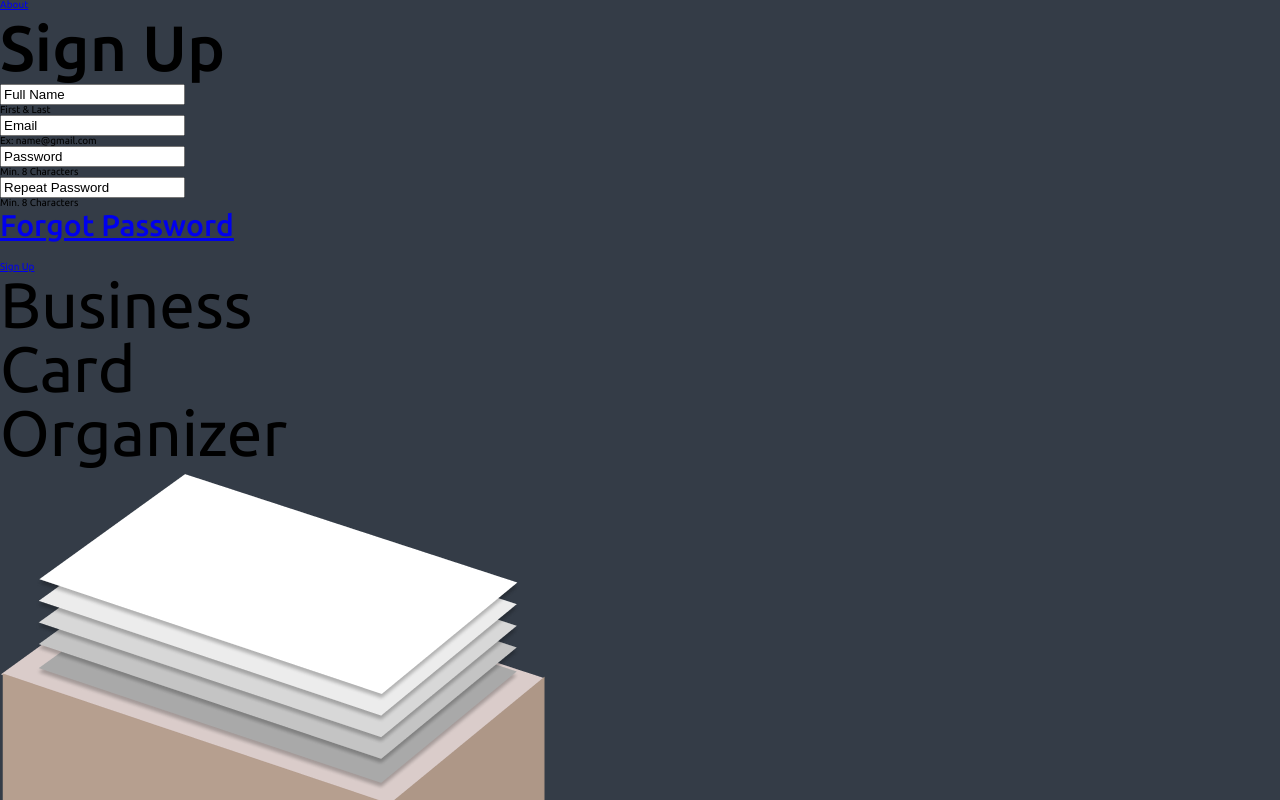
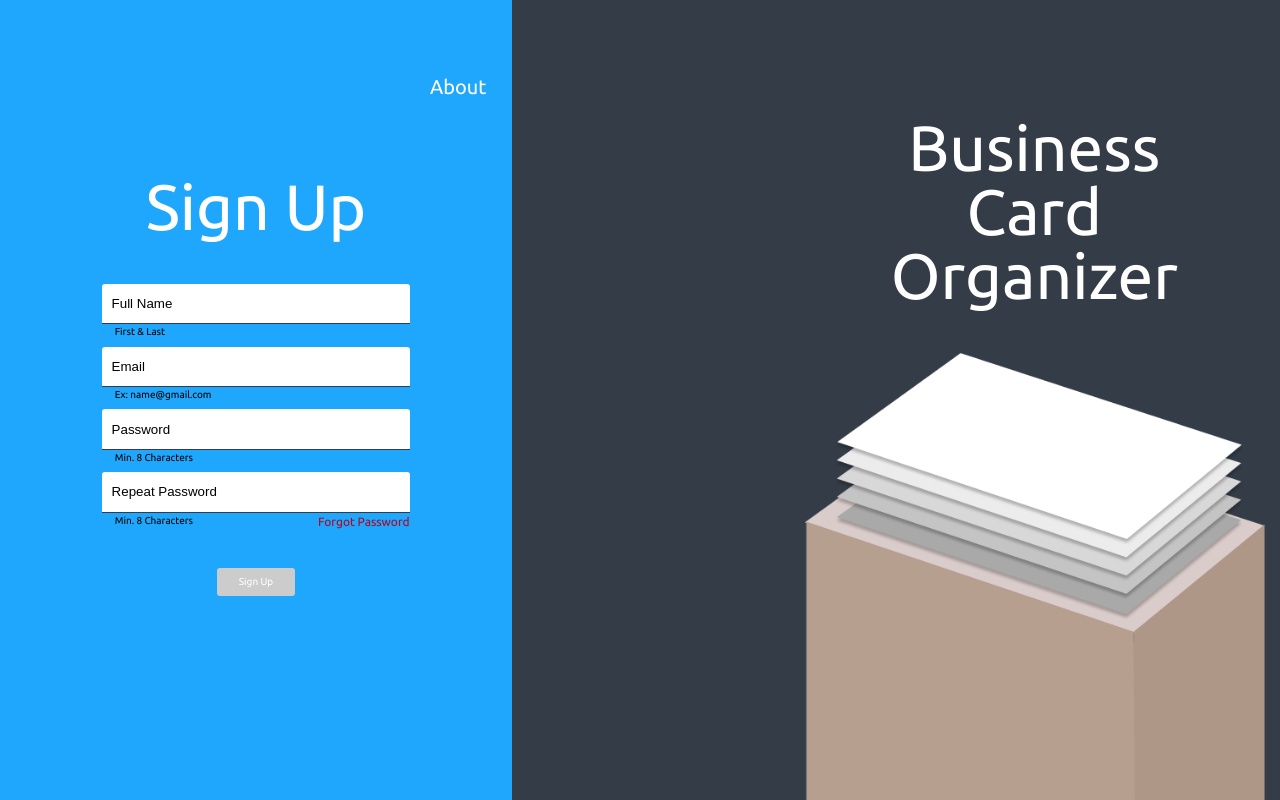
Before and after one commit to Build-Week-Business-Card-Organizer-2/Marketing-Page-, a plain HTML site: page index.html in a window 1280 px wide. Shown: the top 800 px of the page. Drawn offline with Linux system fonts and the light colour scheme.

Commit message:
finished the desktop-cta css. figured out all my problems I was having yesterday and can now fix my about page.

```diff
--- a/index.html
+++ b/index.html
@@ -7,40 +7,47 @@
 
     <link href="https://fonts.googleapis.com/css?family=Ubuntu:300,400,500,700&display=swap" rel="stylesheet">
     <link href="css/index.css" rel="stylesheet">
-    <title>Document</title>
+
+    <title>Business Card Organizer</title>
+
 </head>
+
 <body>
     <div class="container-cta">
-        <div class="content-signup">
-            <section class="signup">
-                <nav>
-                    <a href="#">About</a>
-                </nav>
-                <div>
+        <section class="content-signup">
+            <nav>
+                <a href="about.html">About</a>
+            </nav>
+                <div class="form">
                     <h1>Sign Up</h1>
                     <form action="">
-                        <input type="text" name='Full Name' value='Full Name'><br>
-                        First & Last<br>
-                        <input type="text" name='Email' value='Email'><br>
-                        Ex: name@gmail.com<br>
-                        <input type="text" name='Password' value='Password'><br>
-                        Min. 8 Characters<br>
-                        <input type="text" name='Password' value='Repeat Password'><br>
-                        Min. 8 Characters<br>
+                        <input type="text" name='Full Name' value='Full Name'>
+                        <p>First & Last</p>
+                        <input type="text" name='Email' value='Email'>
+                        <p>Ex: name@gmail.com</p>
+                        <input type="text" name='Password' value='Password'>
+                        <p>Min. 8 Characters</p>
+                        <input type="text" name='Password' value='Repeat Password'>
+                        <div class="last-input">
+                            <p>Min. 8 Characters</p>
+                            <p>
+                                <a href="#">Forgot Password</a>
+                            </p>
+                        </div>
                     </form>
-                    <p><a href="#">Forgot Password</a></p>
-                    <div class="button"><a href="#">Sign Up</a></div>
+                    <div class="button">
+                        <a href="#">Sign Up</a>
+                    </div>
                 </div>
-            </section>
-        </div>
-        <div class="content-cta">
-            <section class="title-logo-cta">
+        </section>
+        <section class="content-cta">
+            <div class="right-side-cta">
                 <h2>Business <br> Card <br> Organizer</h2>
                 <div class="logo-cta">
                     <img src="../Marketing-Page-/img/logo.png" alt="Business Card Organizer Logo">
                 </div>
-            </section>
-        </div>
+            </div>
+        </section>
     </div>
 </body>
 </html>
--- a/less/global.less
+++ b/less/global.less
@@ -17,25 +17,18 @@
 
   h1 {
     font-size: 6.4rem;
-    font-weight: 500;
-    line-height: 7.4rem;
   }
 
   h2 {
     font-size: 6.4rem;
-    padding-bottom: 1rem;
   }
 
   h4 {
     font-size: 2.5rem;
-    padding-bottom: 1rem;
   }
 
   p {
-    line-height: 3.4rem;
     font-size: 3rem;
-    padding-bottom: 2rem;
-    font-weight: 500;
   }
 
   img {
--- a/less/landing-page.less
+++ b/less/landing-page.less
@@ -0,0 +1,101 @@
+.container-cta {
+    display: flex;
+    height: 100vh;
+    overflow-y: hidden;
+
+    .content-signup {
+        background-color: @primary;
+        width: 40%;
+        display: flex;
+        flex-direction: column;
+        align-items: center;
+        justify-content: flex-start;
+
+        .form {
+            display: flex;
+            flex-direction: column;
+            align-items: center;
+            justify-content: center;
+            width: 60%;
+            margin: 15% 0 0 0;
+
+            h1 {
+                color: @white;
+                font-size: 6.4rem;
+                margin-bottom: 15%;
+            }
+
+            form {
+                width: 100%;
+
+
+                input {
+                    width: 100%;
+                    padding: 4% 20% 4% 3%;
+                    border-radius: 3px 3px 0 0;
+                    border-top: none;
+                    border-left: none;
+                    border-right: none;
+                    border-bottom: 1px solid @bright-grey;
+                }
+
+                p {
+                    font-size: 1rem;
+                    margin: 1% 0 3% 4%;
+                }
+
+                a {
+                    font-size: 1.2rem;
+                    text-decoration: none;
+                    color: @shiraz;
+                }
+
+                .last-input {
+                    display: flex;
+                    flex-direction: row;
+                    justify-content: space-between;
+                    width: 100%;
+                }
+            }
+        }
+
+        .button {
+            background-color: #CCCCCC;
+            border-radius: 3px;
+            padding: 3% 7%;
+            margin: 10% 0 0 0;
+
+            a {
+                color: @white;
+                text-decoration: none;
+            }
+        }
+    }
+
+    .content-cta {
+        width: 60%;
+        display: flex;
+        justify-content: flex-end;
+
+        .right-side-cta {
+            width: 60%;
+            display: flex;
+            flex-direction: column;
+            align-items: center;
+            justify-content: space-between;
+            margin-right: 2%;
+
+            h2 {
+                color: @white;
+                text-align: center;
+                padding: 25% 0 10% 0;
+            }
+
+            .logo-cta {
+                width: 100%;
+                display: flex;
+                justify-content: center;
+            }
+        }
+    }
+}
--- a/less/navigation.less
+++ b/less/navigation.less
@@ -0,0 +1,12 @@
+nav {
+    display: flex;
+    justify-content: flex-end;
+    width: 100%;
+    margin: 15% 10% 0 0;
+
+    a {
+        color: @white;
+        text-decoration: none;
+        font-size: 2rem;
+    }
+}
```
Also changed, not shown: less/about-page.less (+33 -0 lines), css/index.css.
